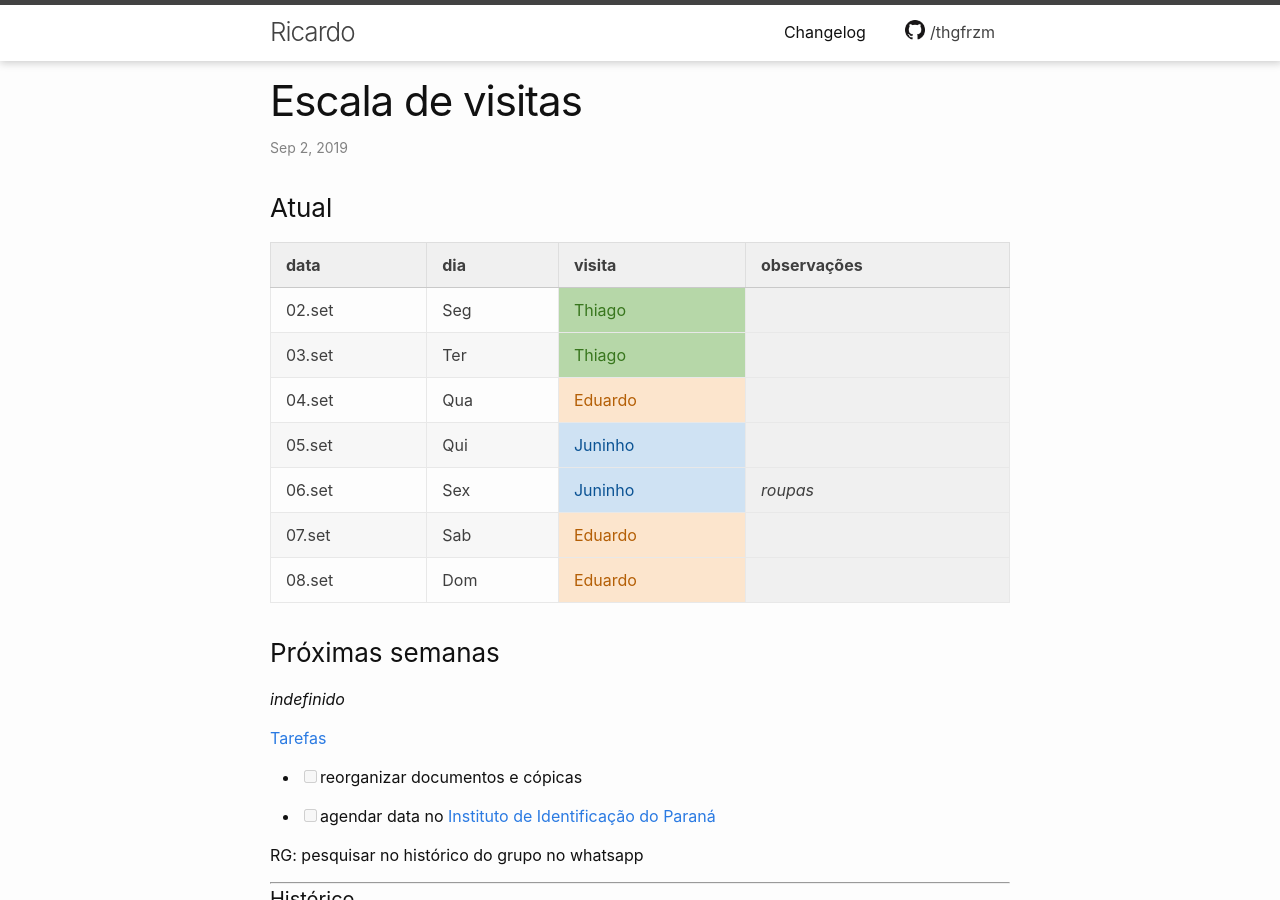
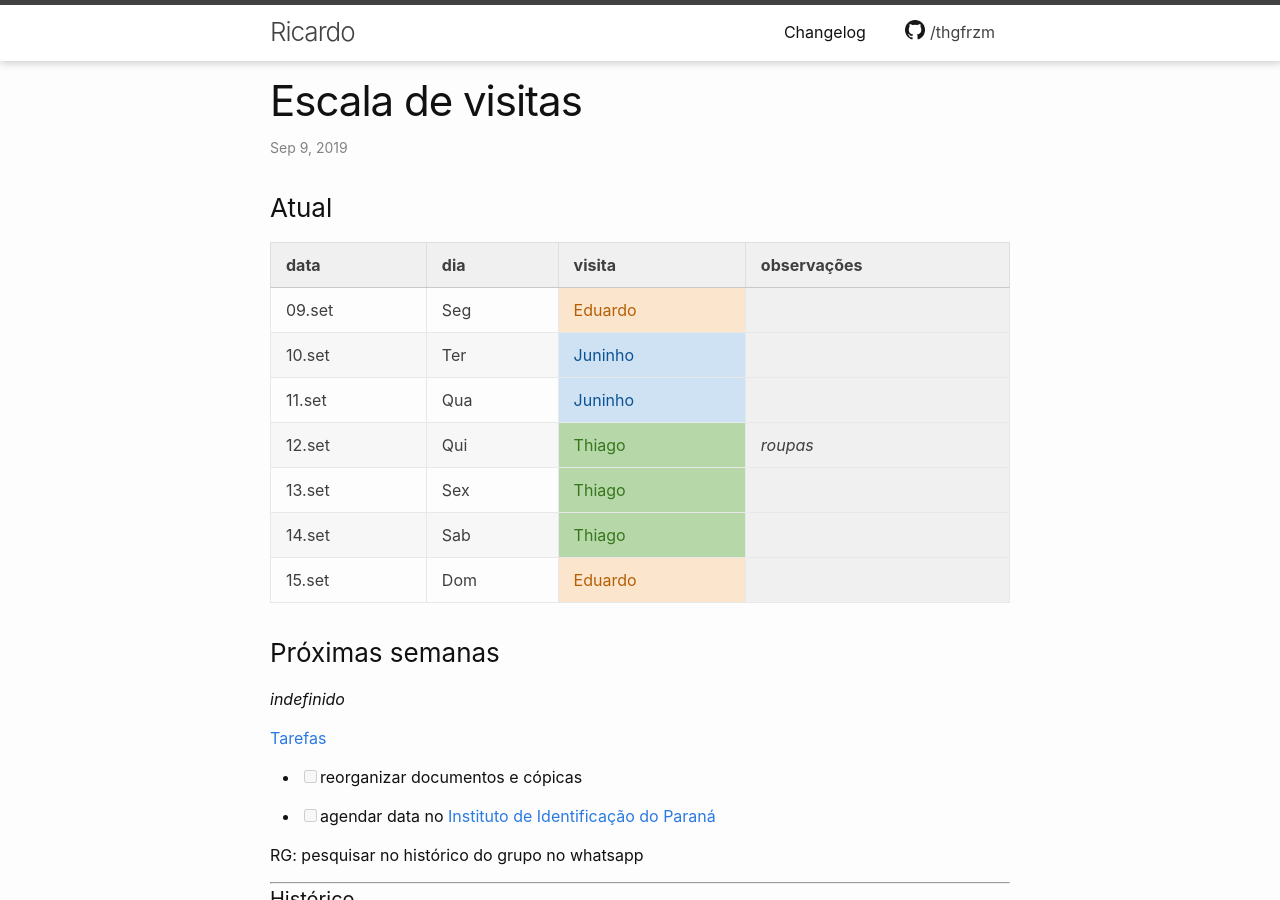
Before and after one commit to thgfrzm/ricardo, a Jekyll site: the page built from _posts/2018-12-23-escala-visitas.markdown, in a window 1280 px wide and 900 px high. Built offline with Jekyll 4.4.1, drawn with Linux system fonts in a browser that asks for light colours; some of the changed text lies outside the part shown.

Commit message:
Update 2018-12-23-escala-visitas.markdown

```diff
--- a/_posts/2018-12-23-escala-visitas.markdown
+++ b/_posts/2018-12-23-escala-visitas.markdown
@@ -1,7 +1,7 @@
 ---
 layout: post
 title:  "Escala de visitas"
-date:   2019-09-02 08:00:00 -0300
+date:   2019-09-08 22:00:00 -0300
 categories: agenda
 ---
 
@@ -9,13 +9,13 @@ categories: agenda
 
 | data   | dia | visita  | observações |
 | ------ | --- | ------- | ----------- |
-| 02.set | Seg | Thiago  |             |
-| 03.set | Ter | Thiago  |             |
-| 04.set | Qua | Eduardo |             |
-| 05.set | Qui | Juninho |             |
-| 06.set | Sex | Juninho | _roupas_    |
-| 07.set | Sab | Eduardo |             |
-| 08.set | Dom | Eduardo |             |
+| 09.set | Seg | Eduardo |             |
+| 10.set | Ter | Juninho |             |
+| 11.set | Qua | Juninho |             |
+| 12.set | Qui | Thiago  | _roupas_    |
+| 13.set | Sex | Thiago  |             |
+| 14.set | Sab | Thiago  |             |
+| 15.set | Dom | Eduardo |             |
 
 ### Próximas semanas
 
@@ -290,10 +290,17 @@ RG: pesquisar no histórico do grupo no whatsapp
 | 23.ago | Sex | Eduardo     |                     |
 | 24.ago | Sab | Eduardo     |                     |
 | 25.ago | Dom | Thiago      | _roupas_            |
-| 26.ago | Seg | Thiago  |             |
-| 27.ago | Ter | Thiago  |             |
-| 28.ago | Qua | Juninho |             |
-| 29.ago | Qui | Thiago  |             |
-| 30.ago | Sex | Thiago  |             |
-| 31.ago | Sab | Eduardo | _roupas_    |
-| 01.set | Dom | Eduardo |             |
+| 26.ago | Seg | Thiago      |                     |
+| 27.ago | Ter | Thiago      |                     |
+| 28.ago | Qua | Juninho     |                     |
+| 29.ago | Qui | Thiago      |                     |
+| 30.ago | Sex | Thiago      |                     |
+| 31.ago | Sab | Eduardo     | _roupas_            |
+| 01.set | Dom | Eduardo     |                     |
+| 02.set | Seg | Thiago      |                     |
+| 03.set | Ter | Thiago      |                     |
+| 04.set | Qua | Eduardo     |                     |
+| 05.set | Qui | Juninho     |                     |
+| 06.set | Sex | Juninho     | _roupas_            |
+| 07.set | Sab | Eduardo     |                     |
+| 08.set | Dom | Eduardo     |                     |
```
